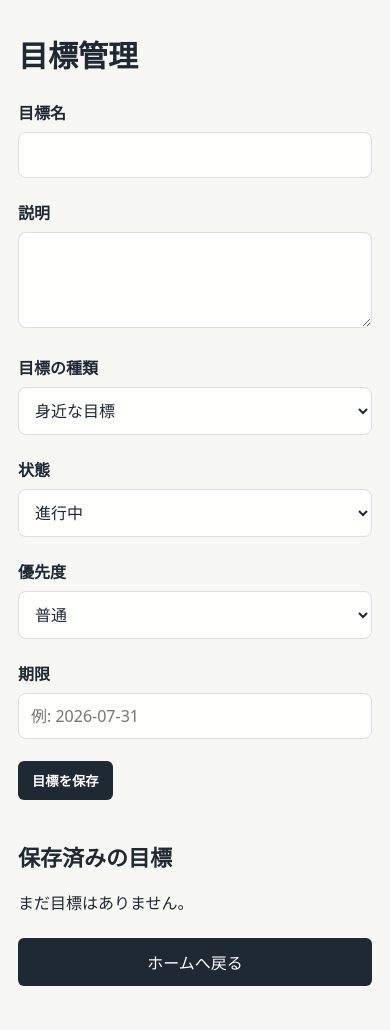
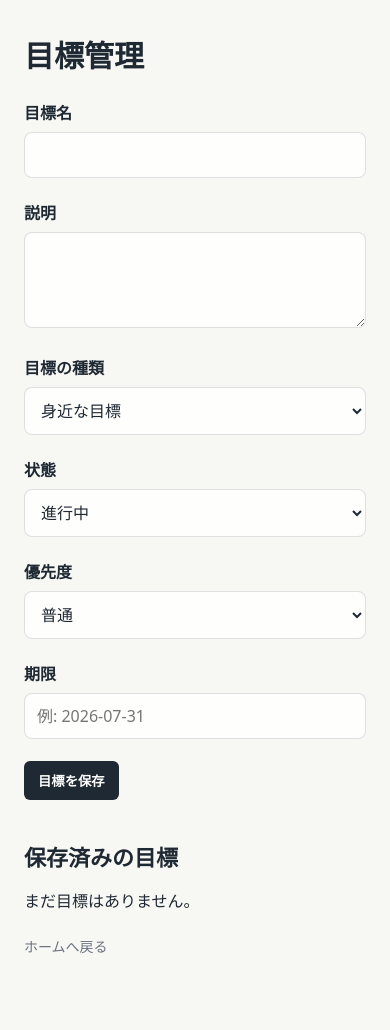
Before and after one commit to kokura-yuta/PAS, a FastAPI app: template templates/goals.html in a window 390 px wide. After the commit the page ends 953 px from the top, so only its background shows below. Run offline with FastAPI, Linux system fonts and the light colour scheme; the template is opened without the code that fills it, so the values that code supplies are empty.

Commit message:
Improve page layout and back links

```diff
--- a/static/style.css
+++ b/static/style.css
@@ -53,8 +53,7 @@ body {
     color: var(--text);
 }
 
-.home-nav a,
-.button-link {
+.home-nav a {
     display: inline-block;
     margin-right: 12px;
     margin-bottom: 12px;
@@ -104,16 +103,19 @@ body {
 }
 
 .page h1 {
-    margin: 0 0 28px;
+    max-width: 560px;
+    margin: 0 auto 28px;
     font-size: 36px;
 }
 
 .page h2 {
-    margin-top: 40px;
+    max-width: 560px;
+    margin: 40px auto 0;
 }
 
 .page form {
     max-width: 560px;
+    margin: 0 auto;
 }
 
 .page label {
@@ -150,8 +152,17 @@ body {
 }
 
 .page ul {
+    max-width: 560px;
+    margin-left: auto;
+    margin-right: auto;
     padding-left: 22px;
     line-height: 1.7;
+}
+
+.page > p {
+    max-width: 560px;
+    margin-left: auto;
+    margin-right: auto;
 }
 
 .page li {
@@ -162,8 +173,13 @@ body {
     margin-top: 8px;
 }
 
-.page .button-link {
-    margin-top: 24px;
+.page .back-link {
+    display: block;
+    max-width: 560px;
+    margin: 24px auto 0;
+    color: var(--muted);
+    font-size: 14px;
+    text-decoration: none;
 }
 
 .chat-page {
@@ -283,8 +299,7 @@ body {
         line-height: 1.7;
     }
 
-    .home-nav a,
-    .button-link {
+    .home-nav a {
         display: block;
         width: 100%;
         box-sizing: border-box;
@@ -293,7 +308,7 @@ body {
     }
 
     .page {
-        padding: 32px 18px;
+        padding: 32px 24px;
     }
 
     .page h1 {
@@ -305,8 +320,13 @@ body {
         font-size: 22px;
     }
 
-    .page form {
-        max-width: none;
+    .page form,
+    .page h1,
+    .page h2,
+    .page ul,
+    .page > p,
+    .page .back-link {
+        max-width: 560px;
     }
 
     .page input,
--- a/templates/goals.html
+++ b/templates/goals.html
@@ -62,7 +62,7 @@
             <p>まだ目標はありません。</p>
         {% endif %}
 
-        <a class="button-link" href="/">ホームへ戻る</a>
+        <a class="back-link" href="/">ホームへ戻る</a>
     </main>
 </body>
 </html>
--- a/templates/memories.html
+++ b/templates/memories.html
@@ -27,7 +27,7 @@
             <p>まだ長期記憶はありません。</p>
         {% endif %}
 
-        <a class="button-link" href="/">ホームへ戻る</a>
+        <a class="back-link" href="/">ホームへ戻る</a>
     </main>
 </body>
 </html>
--- a/templates/profile.html
+++ b/templates/profile.html
@@ -50,7 +50,7 @@
             <button type="submit">保存</button>
         </form>
 
-        <a class="button-link" href="/">ホームへ戻る</a>
+        <a class="back-link" href="/">ホームへ戻る</a>
     </main>
 </body>
 </html>
--- a/templates/settings.html
+++ b/templates/settings.html
@@ -42,7 +42,7 @@
             <button type="submit">設定を保存</button>
         </form>
 
-        <a class="button-link" href="/">ホームへ戻る</a>
+        <a class="back-link" href="/">ホームへ戻る</a>
     </main>
 </body>
 </html>
```
